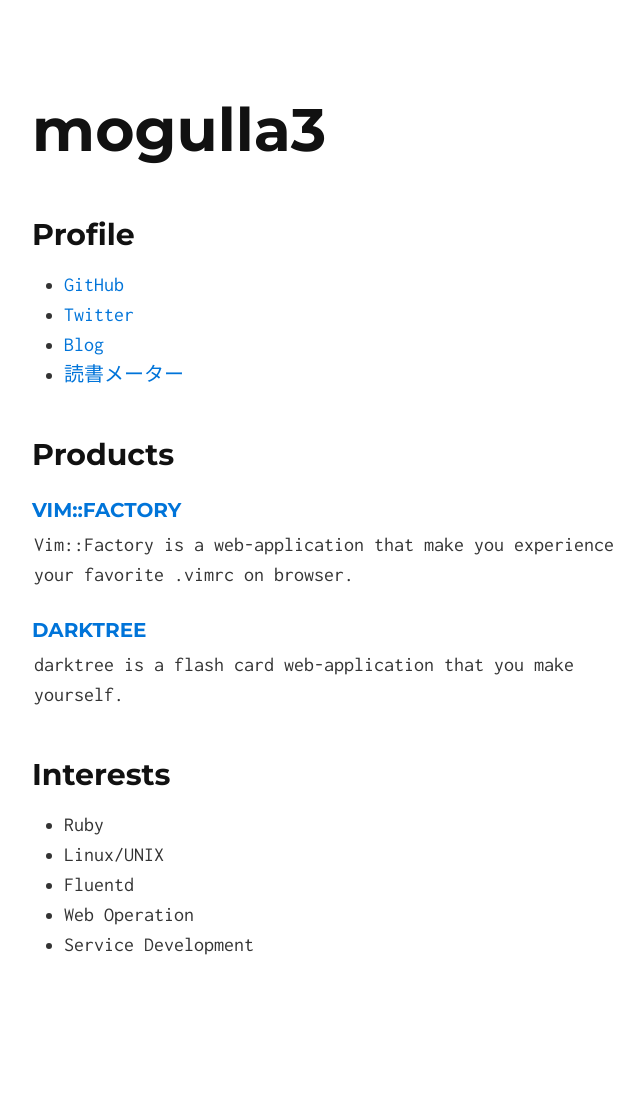
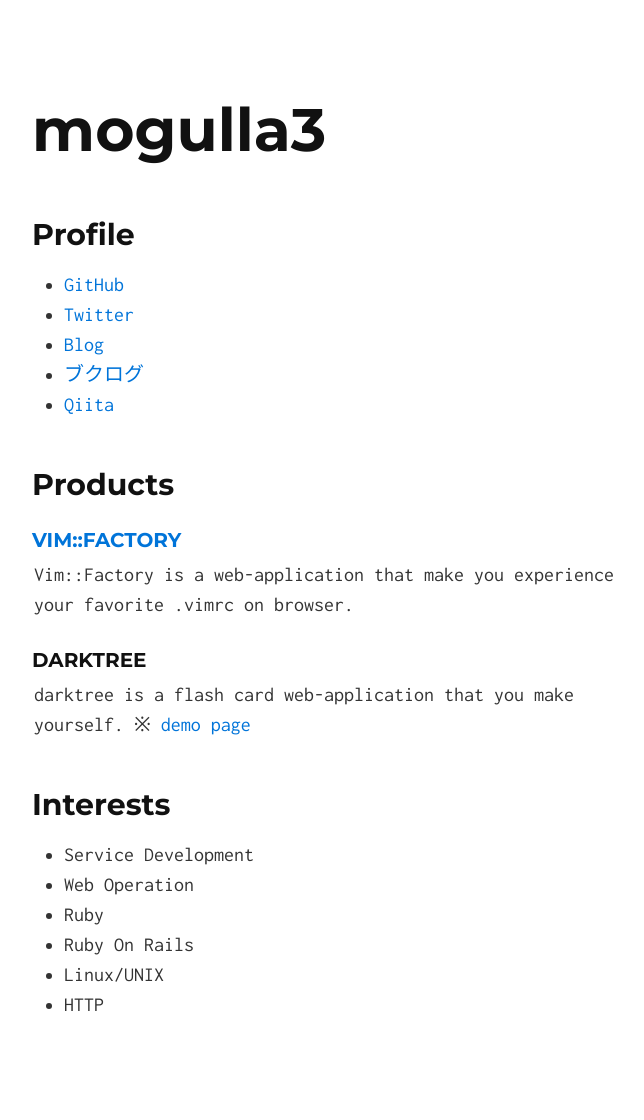
Before and after one commit to mogulla3/mogulla3.github.io, a Jekyll site: the page built from index.md, in a window 1280 px wide. Shown: the whole page, without its empty margins (306-950 px from the left). Built offline with Jekyll 4.4.1, drawn with Linux system fonts in a browser that asks for light colours; before the commit the page ends 1060 px from its top, so only the background shows below that.

Commit message:
Update index.md

```diff
--- a/index.md
+++ b/index.md
@@ -6,19 +6,22 @@
 - [GitHub](https://github.com/mogulla3)
 - [Twitter](https://twitter.com/mogulla3)
 - [Blog](http://sandragon.hatenablog.com/)
-- [読書メーター](http://bookmeter.com/u/652493)
+- [ブクログ](http://booklog.jp/users/mogulla3)
+- [Qiita](http://qiita.com/mogulla3)
 
 ## Products
 
 ### [Vim::Factory](http://vimfactory.com)
 Vim::Factory is a web-application that make you experience your favorite .vimrc on browser.
 
-### [darktree](https://github.com/mogulla3/darktree)
+### darktree
 darktree is a flash card web-application that you make yourself.
+※ [demo page](http://darktree.herokuapp.com)
 
 ## Interests
+- Service Development
+- Web Operation
 - Ruby
+- Ruby On Rails
 - Linux/UNIX
-- Fluentd
-- Web Operation
-- Service Development
+- HTTP
```
